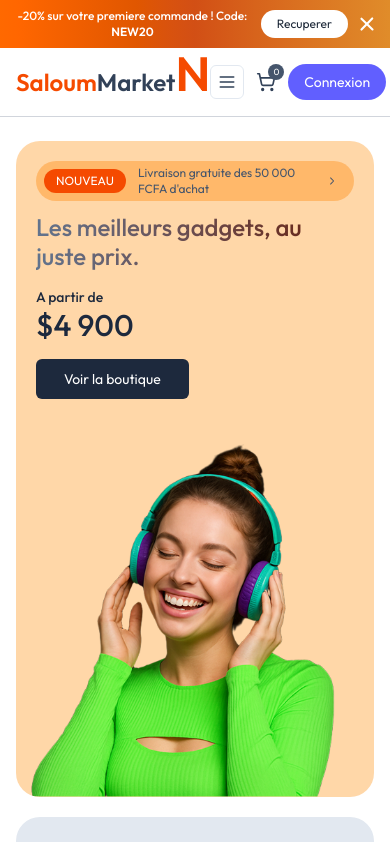
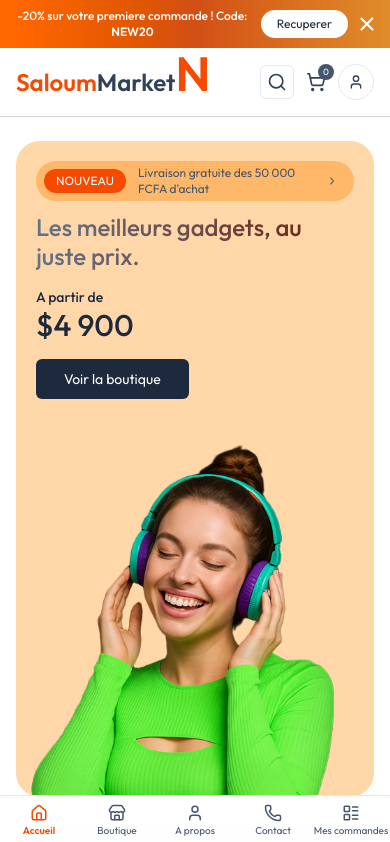
Before and after one commit to elhadjiomardiop/saloum_market_front, a Next.js app: page / in a window 390 px wide. Shown: the top 842 px of the page. Built offline with nearby package versions, Linux system fonts and the light colour scheme; no server answers.

Commit message:
commite-master

```diff
--- a/components/Navbar.jsx
+++ b/components/Navbar.jsx
@@ -1,7 +1,7 @@
 'use client'
-import { Menu, Search, ShoppingCart, X } from "lucide-react";
+import { Home as HomeIcon, LayoutList as LayoutListIcon, Phone as PhoneIcon, Search, ShoppingCart, Store as StoreIcon, User as UserIcon } from "lucide-react";
 import Link from "next/link";
-import { useRouter } from "next/navigation";
+import { usePathname, useRouter } from "next/navigation";
 import { useEffect, useRef, useState } from "react";
 import { useSelector } from "react-redux";
 import { clearSession, getSessionUser, setSession } from "@/lib/auth";
@@ -10,96 +10,141 @@
 
 const Navbar = () => {
     const router = useRouter();
+    const pathname = usePathname();
     const desktopProfileRef = useRef(null);
     const mobileProfileRef = useRef(null);
 
-    const [search, setSearch] = useState('')
-    const [user, setUser] = useState(null)
-    const [showProfile, setShowProfile] = useState(false)
-    const [showMobileMenu, setShowMobileMenu] = useState(false)
-    const [savingProfile, setSavingProfile] = useState(false)
-    const [profileForm, setProfileForm] = useState({ name: '', email: '' })
-    const cartCount = useSelector(state => state.cart.total)
+    const [search, setSearch] = useState('');
+    const [user, setUser] = useState(null);
+    const [showProfile, setShowProfile] = useState(false);
+    const [showMobileSearch, setShowMobileSearch] = useState(false);
+    const [savingProfile, setSavingProfile] = useState(false);
+    const [profileForm, setProfileForm] = useState({ name: '', email: '' });
+    const [currentHash, setCurrentHash] = useState('');
+    const cartCount = useSelector((state) => state.cart?.total ?? 0);
 
     useEffect(() => {
-        const sessionUser = getSessionUser()
-        setUser(sessionUser)
+        const sessionUser = getSessionUser();
+        setUser(sessionUser);
         if (sessionUser) {
             setProfileForm({
                 name: sessionUser.name || '',
                 email: sessionUser.email || '',
-            })
+            });
         }
-    }, [])
+    }, []);
+
+    useEffect(() => {
+        if (typeof window === 'undefined') {
+            return;
+        }
+        const updateHash = () => setCurrentHash(window.location.hash || '');
+        updateHash();
+        window.addEventListener('hashchange', updateHash);
+        return () => window.removeEventListener('hashchange', updateHash);
+    }, [pathname]);
 
     useEffect(() => {
         const handleOutsideClick = (event) => {
-            const clickedDesktop = desktopProfileRef.current?.contains(event.target)
-            const clickedMobile = mobileProfileRef.current?.contains(event.target)
+            const clickedDesktop = desktopProfileRef.current?.contains(event.target);
+            const clickedMobile = mobileProfileRef.current?.contains(event.target);
             if (!clickedDesktop && !clickedMobile) {
-                setShowProfile(false)
+                setShowProfile(false);
             }
+        };
+
+        document.addEventListener('mousedown', handleOutsideClick);
+        return () => document.removeEventListener('mousedown', handleOutsideClick);
+    }, []);
+
+    const handleSearch = (event) => {
+        event.preventDefault();
+        if (!search.trim()) {
+            return;
+        }
+        setShowMobileSearch(false);
+        router.push(`/shop?search=${encodeURIComponent(search)}`);
+    };
+
+    const isActiveLink = (href) => {
+        if (href.startsWith('/#')) {
+            const hash = href.replace('/', '');
+            if (href === '/#accueil') {
+                return pathname === '/' && (currentHash === '' || currentHash === '#accueil');
+            }
+            return pathname === '/' && currentHash === hash;
         }
 
-        document.addEventListener('mousedown', handleOutsideClick)
-        return () => document.removeEventListener('mousedown', handleOutsideClick)
-    }, [])
+        if (href === '/') {
+            return pathname === '/';
+        }
 
-    const handleSearch = (e) => {
-        e.preventDefault()
-        router.push(`/shop?search=${encodeURIComponent(search)}`)
-    }
+        return pathname === href || pathname.startsWith(`${href}/`);
+    };
+
+    const linkClass = (href) =>
+        `relative transition ${
+            isActiveLink(href)
+                ? 'text-orange-600 font-semibold after:absolute after:left-0 after:-bottom-1 after:h-0.5 after:w-full after:bg-orange-500 after:transition-all after:duration-300 after:scale-x-100'
+                : 'text-slate-600 hover:text-orange-500 after:absolute after:left-0 after:-bottom-1 after:h-0.5 after:w-full after:bg-orange-500 after:transition-all after:duration-300 after:scale-x-0 hover:after:scale-x-100'
+        }`;
 
     const handleLogout = async () => {
         try {
-            await apiRequest('/auth/logout', { method: 'POST' })
+            await apiRequest('/auth/logout', { method: 'POST' });
         } catch {
             // Keep local logout even if API fails.
         } finally {
-            clearSession()
-            setUser(null)
-            router.push('/login')
+            clearSession();
+            setUser(null);
+            router.push('/login');
         }
-    }
+    };
 
-    const handleUpdateProfile = async (e) => {
-        e.preventDefault()
-        setSavingProfile(true)
+    const handleUpdateProfile = async (event) => {
+        event.preventDefault();
+        setSavingProfile(true);
         try {
             const data = await apiRequest('/auth/profile', {
                 method: 'PATCH',
                 body: JSON.stringify(profileForm),
-            })
-            const token = localStorage.getItem('auth_token')
+            });
+            const token = localStorage.getItem('auth_token');
             if (token) {
-                setSession(token, data.user)
+                setSession(token, data.user);
             }
-            setUser(data.user)
-            toast.success('Profil mis a jour')
-            setShowProfile(false)
+            setUser(data.user);
+            toast.success('Profil mis a jour');
+            setShowProfile(false);
         } catch (error) {
-            toast.error(error.message)
+            toast.error(error.message);
         } finally {
-            setSavingProfile(false)
+            setSavingProfile(false);
         }
-    }
+    };
+
+    const bottomLinks = [
+        { href: '/', label: 'Accueil', Icon: HomeIcon },
+        { href: '/shop', label: 'Boutique', Icon: StoreIcon },
+        { href: '/#apropos', label: 'A propos', Icon: UserIcon },
+        { href: '/#contact', label: 'Contact', Icon: PhoneIcon },
+        { href: '/orders', label: 'Mes commandes', Icon: LayoutListIcon },
+    ];
 
     return (
-        <nav className="relative bg-white/90 backdrop-blur-sm z-50">
+        <>
+            <nav className="relative bg-white/90 backdrop-blur-sm z-40">
                 <div className="mx-4 sm:mx-6">
                     <div className="flex items-center justify-between max-w-7xl mx-auto py-4">
                         <Link href="/" className="relative text-2xl font-semibold text-slate-700">
                             <span className="text-orange-600">Saloum</span>Market<span className="text-orange-600 text-5xl leading-0">N</span>
-                        {/* <p className="absolute text-xs font-semibold -top-1 -right-8 px-3 p-0.5 rounded-full text-white bg-orange-500">
-                            Plus
-                        </p> */}
                         </Link>
 
                         <div className="hidden md:flex items-center gap-4 lg:gap-8 text-slate-600">
-                        <Link href="/#accueil" className="hover:text-orange-500">Accueil</Link>
-                        <Link href="/shop" className="hover:text-orange-500">Boutique</Link>
-                        <Link href="/#apropos" className="hover:text-orange-500">A propos</Link>
-                        <Link href="/#contact" className="hover:text-orange-500">Contact</Link>
+                            <Link href="/#accueil" className={linkClass('/#accueil')}>Accueil</Link>
+                            <Link href="/shop" className={linkClass('/shop')}>Boutique</Link>
+                            <Link href="/#apropos" className={linkClass('/#apropos')}>A propos</Link>
+                            <Link href="/#contact" className={linkClass('/#contact')}>Contact</Link>
 
                             <form onSubmit={handleSearch} className="hidden xl:flex items-center w-xs text-sm gap-2 bg-slate-100 px-4 py-3 rounded-full">
                                 <Search size={18} className="text-slate-600" />
@@ -108,7 +153,7 @@
                                     type="text"
                                     placeholder="Rechercher des produits"
                                     value={search}
-                                onChange={(e) => setSearch(e.target.value)}
+                                    onChange={(event) => setSearch(event.target.value)}
                                     required
                                 />
                             </form>
@@ -122,11 +167,15 @@
                             </Link>
 
                             {!user ? (
-                            <div className="flex items-center gap-2">
-                                <Link href="/login" className="px-6 py-2 bg-orange-500 hover:bg-orange-700 transition text-white rounded-full">
-                                    Connexion
+                                <div className="flex items-center gap-3">
+                                    <Link
+                                        href="/login"
+                                        aria-label="Connexion"
+                                        className="size-10 rounded-full border border-slate-200 flex items-center justify-center text-slate-700 hover:bg-slate-100 transition"
+                                    >
+                                        <UserIcon size={18} />
                                     </Link>
-                                <Link href="/register" className="px-6 py-2 bg-slate-700 hover:bg-slate-900 transition text-white rounded-full">
+                                    <Link href="/register" className="text-sm text-slate-600 hover:text-orange-500">
                                         Inscription
                                     </Link>
                                 </div>
@@ -146,14 +195,14 @@
                                                 <input
                                                     className="w-full border border-slate-300 rounded-lg px-3 py-2 outline-none focus:border-indigo-500"
                                                     value={profileForm.name}
-                                                onChange={(e) => setProfileForm((prev) => ({ ...prev, name: e.target.value }))}
+                                                    onChange={(event) => setProfileForm((prev) => ({ ...prev, name: event.target.value }))}
                                                     placeholder="Nom"
                                                     required
                                                 />
                                                 <input
                                                     className="w-full border border-slate-300 rounded-lg px-3 py-2 outline-none focus:border-indigo-500"
                                                     value={profileForm.email}
-                                                onChange={(e) => setProfileForm((prev) => ({ ...prev, email: e.target.value }))}
+                                                    onChange={(event) => setProfileForm((prev) => ({ ...prev, email: event.target.value }))}
                                                     placeholder="Email"
                                                     type="email"
                                                     required
@@ -180,11 +229,11 @@
 
                         <div className="md:hidden flex items-center gap-3">
                             <button
-                            onClick={() => setShowMobileMenu((prev) => !prev)}
+                                onClick={() => setShowMobileSearch((prev) => !prev)}
                                 className="p-1.5 rounded-md border border-slate-200 text-slate-700"
-                            aria-label="Menu mobile"
+                                aria-label="Rechercher"
                             >
-                            {showMobileMenu ? <X size={20} /> : <Menu size={20} />}
+                                <Search size={20} />
                             </button>
                             <Link href="/cart" className="relative flex items-center text-slate-700">
                                 <ShoppingCart size={20} />
@@ -193,8 +242,12 @@
                                 </span>
                             </Link>
                             {!user ? (
-                            <Link href="/login" className="px-4 py-2 bg-indigo-500 hover:bg-indigo-600 text-sm transition text-white rounded-full">
-                                Connexion
+                                <Link
+                                    href="/login"
+                                    aria-label="Connexion"
+                                    className="size-9 rounded-full border border-slate-200 flex items-center justify-center text-slate-700 hover:bg-slate-100 transition"
+                                >
+                                    <UserIcon size={16} />
                                 </Link>
                             ) : (
                                 <div ref={mobileProfileRef} className="relative">
@@ -211,14 +264,14 @@
                                                 <input
                                                     className="w-full border border-slate-300 rounded-lg px-3 py-2 outline-none focus:border-indigo-500"
                                                     value={profileForm.name}
-                                                onChange={(e) => setProfileForm((prev) => ({ ...prev, name: e.target.value }))}
+                                                    onChange={(event) => setProfileForm((prev) => ({ ...prev, name: event.target.value }))}
                                                     placeholder="Nom"
                                                     required
                                                 />
                                                 <input
                                                     className="w-full border border-slate-300 rounded-lg px-3 py-2 outline-none focus:border-indigo-500"
                                                     value={profileForm.email}
-                                                onChange={(e) => setProfileForm((prev) => ({ ...prev, email: e.target.value }))}
+                                                    onChange={(event) => setProfileForm((prev) => ({ ...prev, email: event.target.value }))}
                                                     placeholder="Email"
                                                     type="email"
                                                     required
@@ -235,7 +288,7 @@
                                                 onClick={handleLogout}
                                                 className="w-full mt-2 bg-slate-900 text-white rounded-lg py-2"
                                             >
-                                            Déconnexion
+                                                Deconnexion
                                             </button>
                                         </div>
                                     )}
@@ -245,18 +298,44 @@
                     </div>
                 </div>
                 <hr className="border-gray-300" />
-            {showMobileMenu && (
-                <div className="md:hidden px-4 pb-4 border-b border-gray-200 bg-white">
-                    <div className="max-w-7xl mx-auto flex flex-col gap-2 text-slate-700">
-                        <Link onClick={() => setShowMobileMenu(false)} href="/#accueil" className="py-2 px-2 rounded hover:bg-slate-100">Accueil</Link>
-                        <Link onClick={() => setShowMobileMenu(false)} href="/shop" className="py-2 px-2 rounded hover:bg-slate-100">Boutique</Link>
-                        <Link onClick={() => setShowMobileMenu(false)} href="/#apropos" className="py-2 px-2 rounded hover:bg-slate-100">A propos</Link>
-                        <Link onClick={() => setShowMobileMenu(false)} href="/#contact" className="py-2 px-2 rounded hover:bg-slate-100">Contact</Link>
+                {showMobileSearch && (
+                    <form onSubmit={handleSearch} className="md:hidden px-4 pb-3 bg-white">
+                        <div className="max-w-7xl mx-auto">
+                            <div className="flex items-center gap-2 bg-slate-100 px-4 py-2 rounded-full text-sm">
+                                <Search size={16} className="text-slate-600" />
+                                <input
+                                    className="w-full bg-transparent outline-none placeholder-slate-600"
+                                    type="text"
+                                    placeholder="Rechercher des produits"
+                                    value={search}
+                                    onChange={(event) => setSearch(event.target.value)}
+                                    required
+                                />
                             </div>
                         </div>
+                    </form>
                 )}
             </nav>
-    )
-}
+            <div className="md:hidden fixed bottom-0 left-0 right-0 z-50 border-t border-slate-200 bg-white/95 backdrop-blur">
+                <div className="mx-auto grid grid-cols-5 text-[10px] text-slate-600">
+                    {bottomLinks.map((item) => (
+                        <Link
+                            key={item.label}
+                            href={item.href}
+                            className={`relative flex flex-col items-center justify-center gap-1 py-2 transition ${
+                                isActiveLink(item.href)
+                                    ? 'text-orange-600 font-semibold after:absolute after:-bottom-0.5 after:h-0.5 after:w-8 after:bg-orange-500 after:rounded-full after:transition-all after:duration-300 after:scale-x-100'
+                                    : 'text-slate-600 hover:text-orange-500 after:absolute after:-bottom-0.5 after:h-0.5 after:w-8 after:bg-orange-500 after:rounded-full after:transition-all after:duration-300 after:scale-x-0 hover:after:scale-x-100'
+                            }`}
+                        >
+                            <item.Icon size={18} />
+                            <span className="leading-none">{item.label}</span>
+                        </Link>
+                    ))}
+                </div>
+            </div>
+        </>
+    );
+};
 
-export default Navbar
+export default Navbar;
```
Lines whose indentation alone changed are shown as unchanged.
